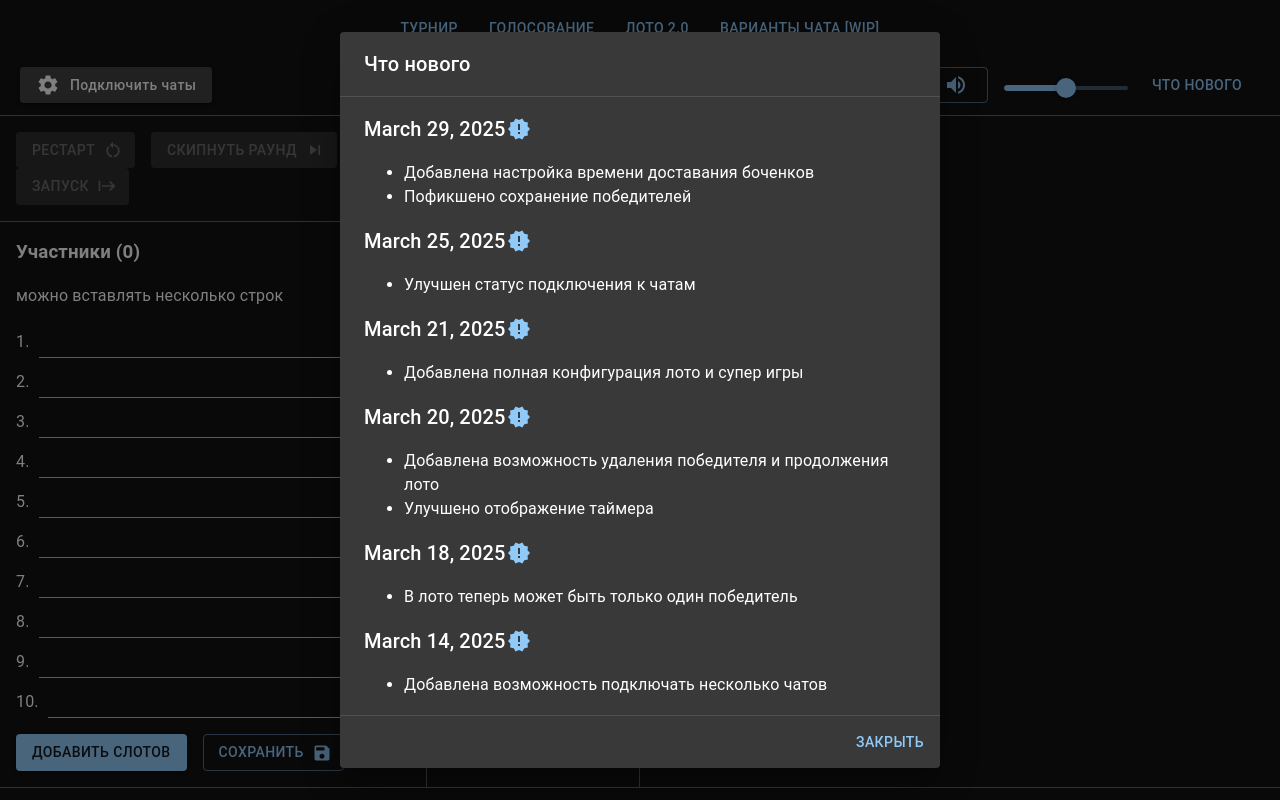
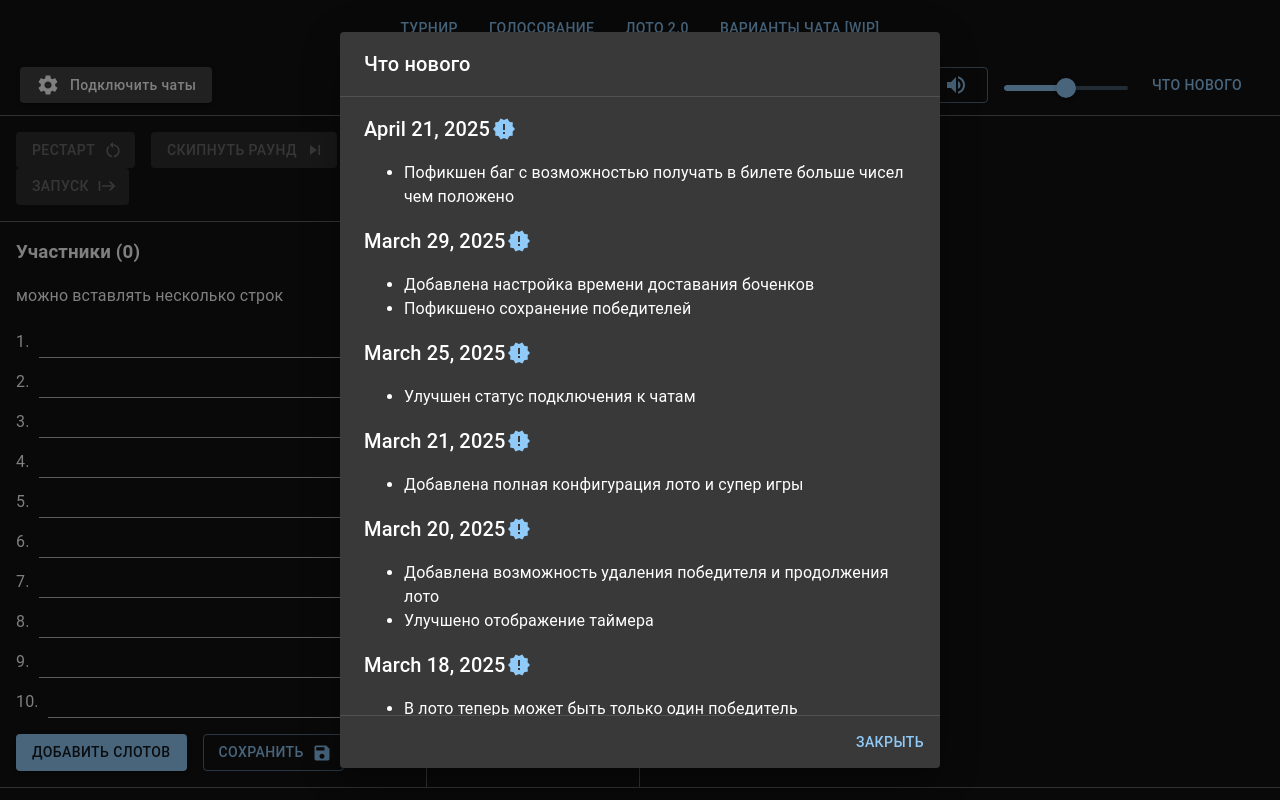
Before and after one commit to maximvl/turnir, a React (Vite) app: page / in a window 1280 px wide. Built offline with nearby package versions, Linux system fonts and the light colour scheme.

Commit message:
Add release notes for v1.24

```diff
--- a/src/common/ReleaseNotes.tsx
+++ b/src/common/ReleaseNotes.tsx
@@ -18,6 +18,13 @@ type ReleaseNote = {
 }
 
 const releaseNotesData: ReleaseNote[] = [
+  {
+    version: '1.24',
+    date: '2025-04-21',
+    changes: [
+      'Пофикшен баг с возможностью получать в билете больше чисел чем положено',
+    ],
+  },
   {
     version: '1.23',
     date: '2025-03-29',
```
